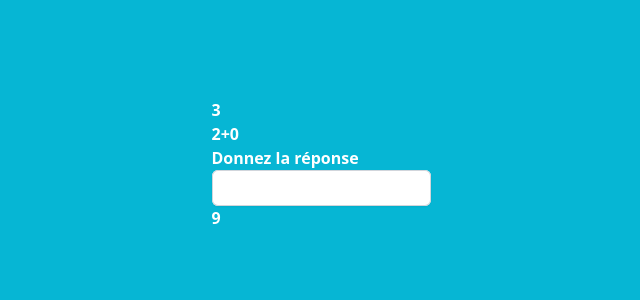
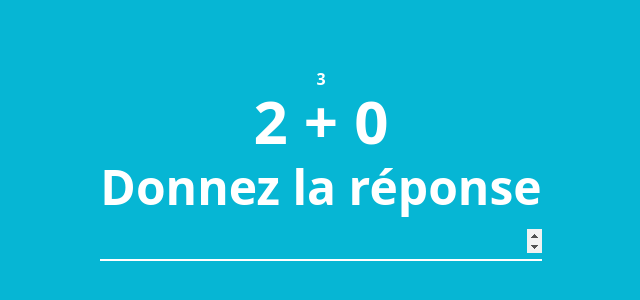
Before and after one commit to bamosguinley/calcMind, an Angular app: page / in a window 1280 px wide. Shown: the part 236-536 px from the top of the page, without its empty margins (319-959 px from the left). Built offline with nearby package versions, Linux system fonts and the light colour scheme.

Commit message:
add icon

```diff
--- a/src/app/operation/operation.component.html
+++ b/src/app/operation/operation.component.html
@@ -1,17 +1,23 @@
 @if (oparationNumber>0) {
-    <div class="">
-        <span>{{time}}</span> <br>
-        <span>{{firstMember}}</span>
-        <span>{{currentOperator}}</span>
-        <span>{{secondMember}}</span>
-        <p>Donnez la réponse</p>
+    <div class="flex items-center justify-center flex-col">
+        <span>{{time}}</span>
+        <div class="text-6xl mb-3">
+            <span class="mx-2">{{firstMember}}</span>
+            <span class="mx-2">{{currentOperator}}</span>
+            <span class="mx-2">{{secondMember}}</span>
+        </div>
+        <p class="text-5xl mb-3">Donnez la réponse</p>
         <input type="number" [(ngModel)]="userInput" (keydown.code.enter)="showResult()"
-         class="block rounded-md border-0 py-1.5 text-gray-900 shadow-sm ring-1 ring-inset ring-gray-300 placeholder:text-gray-400 focus:ring-2 focus:ring-inset focus:ring-indigo-600 sm:text-sm sm:leading-6">
+         class="block w-full  border-t-0 border-l-0 border-r-0  border-b-2 border-white bg-transparent focus:outline-none py-1.5 text-white border-0 outline-transparent " autofocus>
+    </div>
+}@else{
+    <div class=" duration-500 border rounded flex items-center justify-center flex-col p-4 " [ngClass]="countFind<5?'bg-red-500':countFind===5?'bg-white':'bg-green-500'">
+        <p *ngIf="countFind<5"><i class="bi bi-patch-exclamation"></i> Bad, essayez  à nouveau</p>
+        <p *ngIf="countFind==5">Pas mal, essayez de mieux faire</p>
+        <p *ngIf="countFind==10">Félicitations 👌</p>
+        <p>Vous avez obtenu une note de :</p>
+        <p class="text-6xl">{{countFind}}/10</p>
+        <button class="bg-amber-500 border rounded p-3 my-3" (click)="restart()">Recommencer</button>
     </div>
 
-
-
-    <p>{{oparationNumber}}</p>
-}@else{
-    <p>{{countFind}}/10</p>
 }
--- a/src/app/operation/operation.component.ts
+++ b/src/app/operation/operation.component.ts
@@ -20,22 +20,7 @@ ngOnInit(){
   this.currentOperator=this.operator[Math.floor(Math.random()*this.operator.length)];
   this.firstMember= Math.floor(Math.random()*9)
   this.secondMember= Math.floor(Math.random()*9)
-  switch(this.currentOperator){
-    case '-':
-    if (this.firstMember<this.secondMember) {
-      this.createOperation();
-    }
-    break;
-   case '*':
-    if (this.firstMember===0 && this.secondMember===0) {
-      this.createOperation();
-    }
-    break;
-    case'/':
-    if (this.secondMember===0 || this.firstMember===0 || (this.firstMember/this.secondMember)%2!==0) {
-      this.createOperation();
-    }
- }
+
 if (this.oparationNumber>0) {
   this.opertionInterval=setInterval(()=>{
   this.time--;
@@ -56,9 +41,23 @@ this.oparationNumber--
   this.currentOperator=this.operator[Math.floor(Math.random()*this.operator.length)];
   this.firstMember= Math.floor(Math.random()*9)
   this.secondMember= Math.floor(Math.random()*9)
-
+  switch(this.currentOperator){
+    case '-':
+    if (this.firstMember<this.secondMember) {
+      this.createOperation();
+    }
+    break;
+   case '*':
+    if (this.firstMember===0 && this.secondMember===0) {
+      this.createOperation();
+    }
+    break;
+    case'/':
+    if (this.secondMember===0 || this.firstMember===0 || !Number.isInteger(this.firstMember/this.secondMember)) {
+      this.createOperation();
+    }
+ }
   console.log(this.firstMember+this.currentOperator+ this.secondMember);
-
  }
  makeOperation(){
   switch(this.currentOperator){
@@ -94,4 +93,12 @@ if (this.oparationNumber>0) {
   this.oparationNumber--;
   this.time=10;
 }
-}}
+}
+restart(){
+  this.countFind=0;
+  this.time=10;
+this.oparationNumber=10;
+this.userInput='';
+this.ngOnInit();
+}
+}
--- a/src/index.html
+++ b/src/index.html
@@ -5,9 +5,10 @@
   <title>CalcMind</title>
   <base href="/">
   <meta name="viewport" content="width=device-width, initial-scale=1">
+  <link rel="stylesheet" href="https://cdn.jsdelivr.net/npm/bootstrap-icons@1.11.3/font/bootstrap-icons.min.css">
   <link rel="icon" type="image/x-icon" href="favicon.ico">
 </head>
-<body class="operation container bg-cyan-500 mx-auto flex items-center justify-center h-screen font-sans font-bold text-white">
+<body class="operation container bg-cyan-500 mx-auto flex items-center justify-center h-screen font-sans font-bold text-white ">
   <app-root></app-root>
 </body>
 </html>
```
